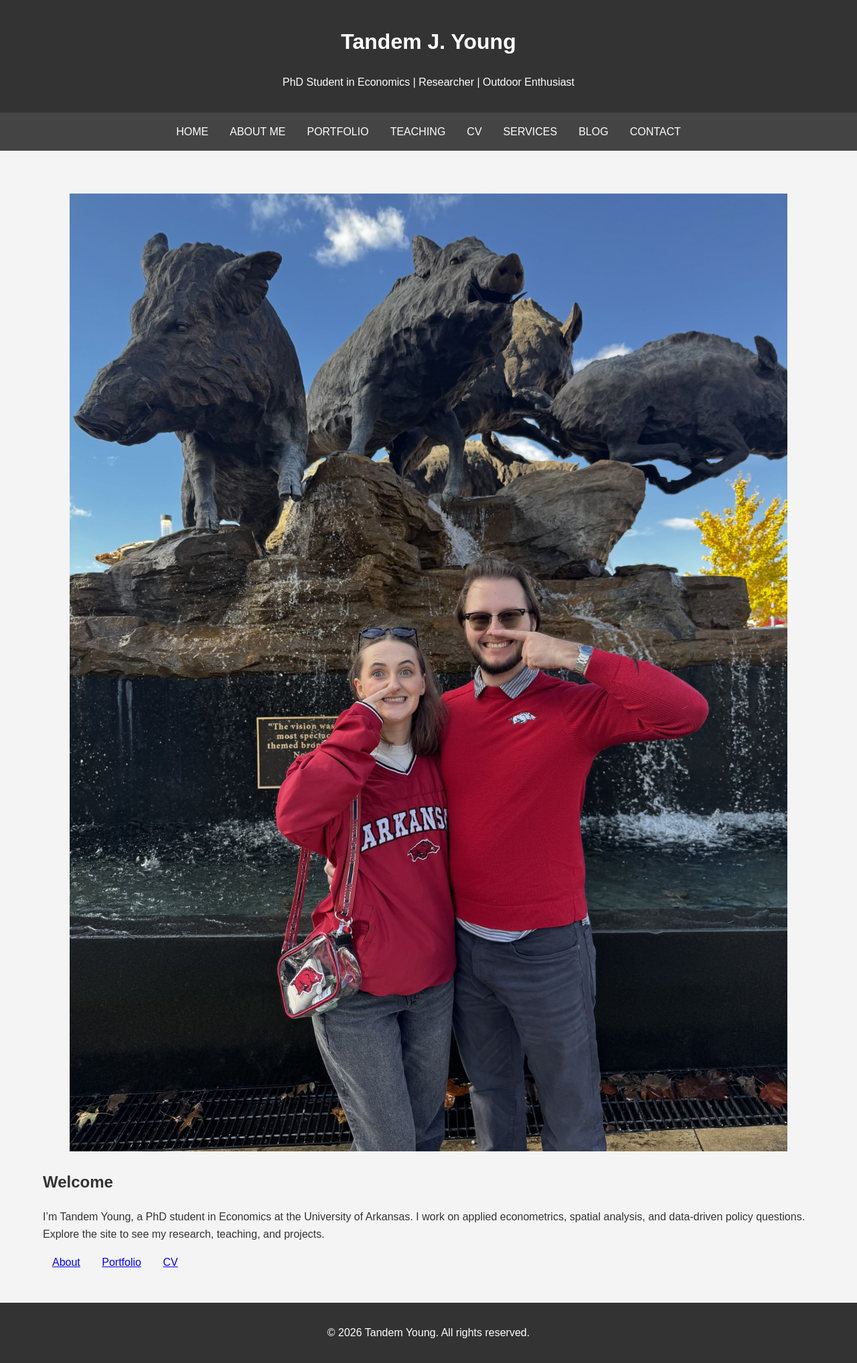
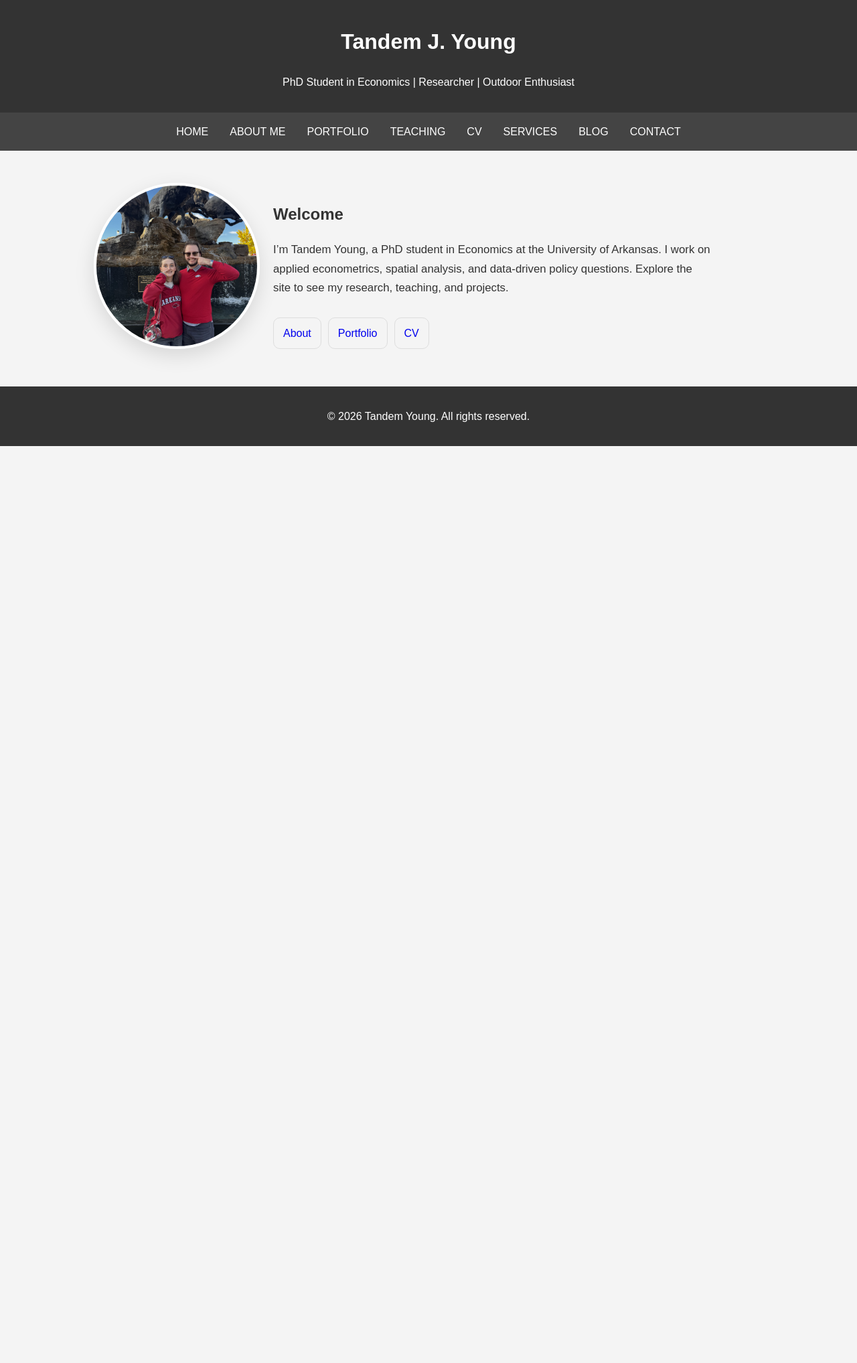
Before and after one commit to TandemYoung/tandemyoung.github.io, a Jekyll site: the page built from index.html, in a window 1280 px wide. Shown: the whole page at 67% size. Built offline with Jekyll 4.4.1, drawn with Linux system fonts in a browser that asks for light colours; after the commit the page ends 900 px from its top, so only the background shows below that.

Commit message:
Update styles.css

```diff
--- a/css/styles.css
+++ b/css/styles.css
@@ -404,3 +404,65 @@ thead th {
 @media (max-width: 600px) {
   .project-grid { grid-template-columns: 1fr; }
 }
+
+
+/* Home hero */
+.home {
+  max-width: 1000px;
+  margin: 0 auto;
+}
+
+.home-hero {
+  display: grid;
+  grid-template-columns: 240px 1fr;
+  gap: 28px;
+  align-items: center;
+}
+
+.home-photo-wrap {
+  margin: 0;
+}
+
+.home-photo {
+  width: 240px;
+  height: 240px;
+  object-fit: cover;
+  border-radius: 999px;
+  border: 4px solid #fff;
+  box-shadow: 0 10px 30px rgba(0,0,0,0.12);
+}
+
+.home-lede {
+  max-width: 70ch;
+  font-size: 1.05rem;
+  line-height: 1.7;
+}
+
+.home-actions {
+  margin-top: 14px;
+  display: flex;
+  flex-wrap: wrap;
+  gap: 10px;
+}
+
+/* If you don't already have a .btn class, this makes links look like buttons */
+.btn {
+  display: inline-block;
+  padding: 10px 14px;
+  border-radius: 10px;
+  text-decoration: none;
+  border: 1px solid #ddd;
+}
+
+/* Responsive */
+@media (max-width: 700px) {
+  .home-hero {
+    grid-template-columns: 1fr;
+    align-items: start;
+  }
+
+  .home-photo {
+    width: 200px;
+    height: 200px;
+  }
+}
```
